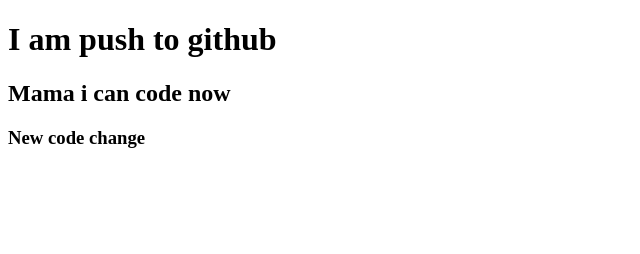
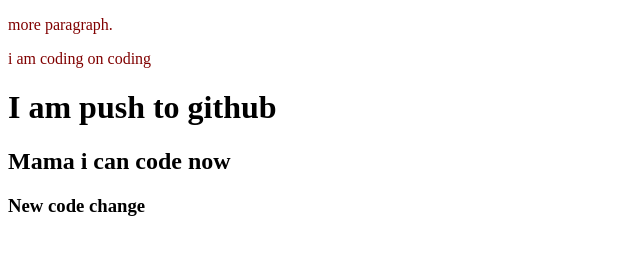
Before and after one commit to Waheedulislam/my-second-repo, a plain HTML site: page index.html in a window 1280 px wide. Shown: the whole page, without its empty margins (0-640 px from the left). Drawn offline with Linux system fonts and the light colour scheme.

Commit message:
style added

```diff
--- a/index.html
+++ b/index.html
@@ -5,6 +5,9 @@
     <meta http-equiv="X-UA-Compatible" content="IE=edge">
     <meta name="viewport" content="width=device-width, initial-scale=1.0">
     <title>My second github repo</title>
+    <p>more paragraph.</p>
+    <p>i am coding on coding</p>
+    <link rel="stylesheet" href="style.css">
 </head>
 <body>
     <h1>I am push to github</h1>
--- /dev/null
+++ b/style.css
@@ -0,0 +1,3 @@
+p{
+    color: maroon;
+}
```
